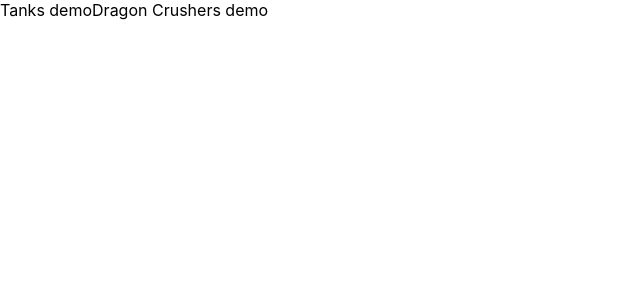
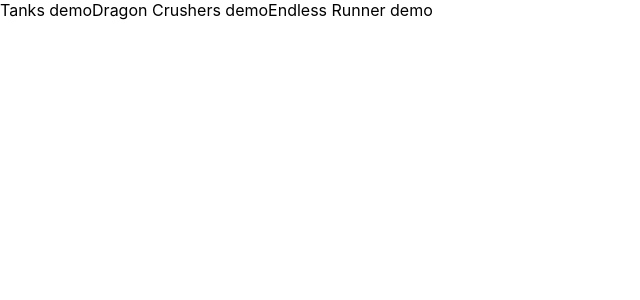
Before and after one commit to gridaco/G11n, a Next.js app in the folder editor/: page /globalization/demo/games in a window 1280 px wide. Shown: the top 300 px of the page, without its empty margins (0-640 px from the left). Built offline with nearby package versions, Linux system fonts and the light colour scheme; what use-query-params would draw is missing.

Commit message:
add games-endless-runner

```diff
--- a/editor/pages/demo/games/[name].tsx
+++ b/editor/pages/demo/games/[name].tsx
@@ -10,6 +10,7 @@ const DEFAULT_GAMES_DEMO_REGISTRY = [
   // https://bridged-service-demo.s3-us-west-1.amazonaws.com/games-tanks-demo/index.html
   "games-tanks-demo",
   "games-dragon-crushers",
+  "games-endless-runner",
 ];
 
 /**
--- a/editor/pages/demo/games/index.tsx
+++ b/editor/pages/demo/games/index.tsx
@@ -5,6 +5,7 @@ export default function GamesDemoIndexPage() {
     <>
       <Link href="./games/games-tanks-demo">Tanks demo</Link>
       <Link href="./games/games-dragon-crushers">Dragon Crushers demo</Link>
+      <Link href="./games/games-endless-runner">Endless Runner demo</Link>
     </>
   );
 }
```
